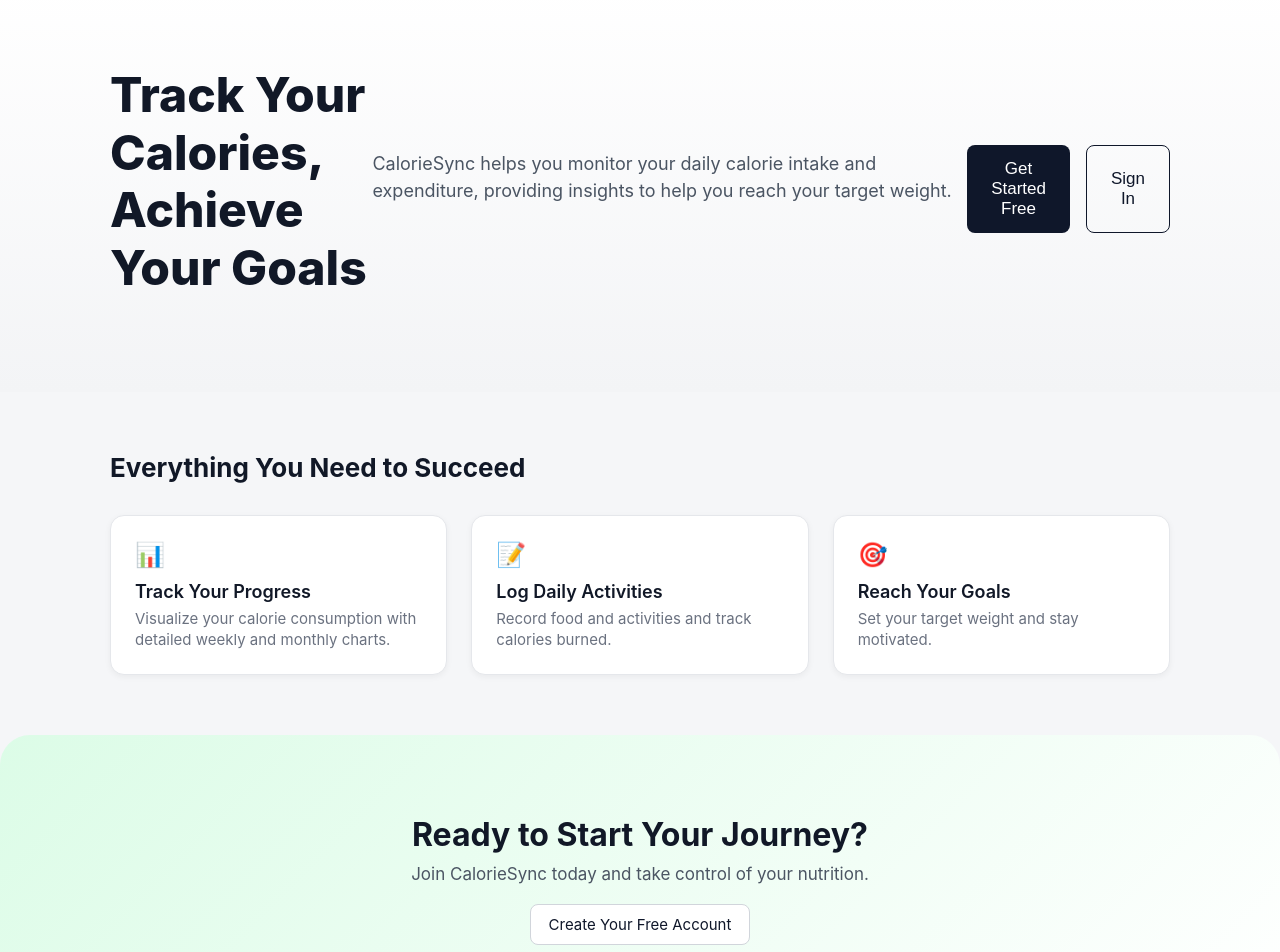
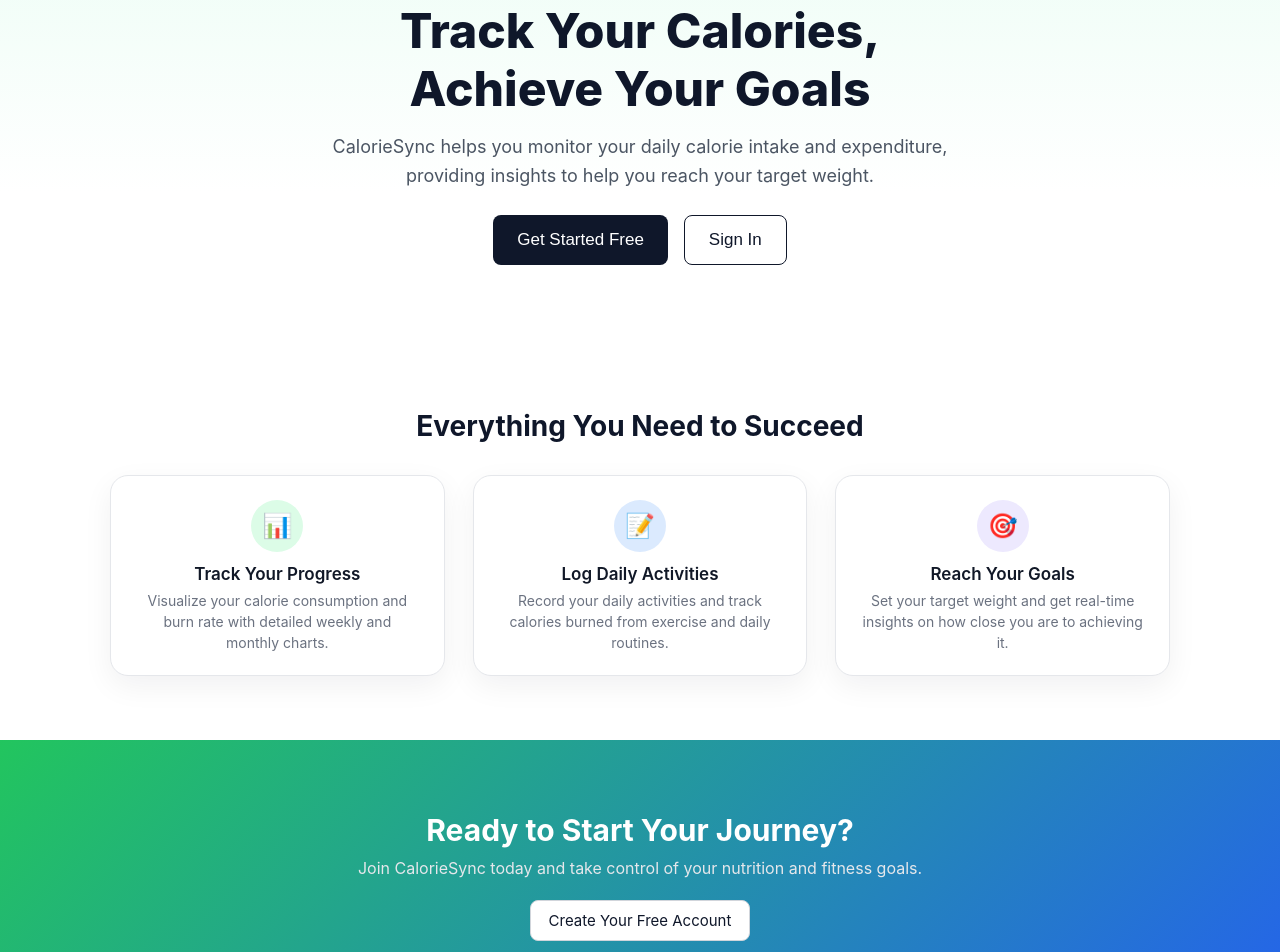
Before and after one commit to dhekane2/fa25-cs409-caloriesync, a React app in the folder caloriesync/frontend/: page / in a window 1280 px wide. Shown: the part 160-1112 px from the top of the page. Built offline with nearby package versions, Linux system fonts and the light colour scheme; the HTML template or start-up script is replaced by a standard one.

Commit message:
update: modify landing page, register page, and mock API.

```diff
--- a/caloriesync/frontend/src/App.css
+++ b/caloriesync/frontend/src/App.css
@@ -131,24 +131,22 @@
 /* ================================
    LANDING PAGE
 ================================ */
+
 .cs-landing-root {
-  padding-top: 80px;
+  padding-top: 0;                 /* Keep top area aligned with header height */
+  background: #ffffff;
 }
 
-/* Hero Section */
+/* Hero Section: top light-green gradient with larger height */
 .cs-hero {
-  padding: 80px 0;
-  background: linear-gradient(to bottom, #ffffff, #f3f4f6);
+  padding: 96px 0 80px;
+  background: linear-gradient(to bottom, #ecfdf5 0%, #ffffff 65%);
 }
 
 .cs-hero-inner {
-  display: flex;
-  align-items: center;
-  justify-content: flex-start;
-}
-
-.cs-hero-content {
-  max-width: 620px;
+  max-width: 760px;
+  margin: 0 auto;
+  text-align: center;
 }
 
 .cs-hero-title {
@@ -156,111 +154,132 @@
   font-weight: 800;
   line-height: 1.2;
   margin-bottom: 16px;
+  color: #0f172a;
 }
 
 .cs-hero-subtitle {
   font-size: 18px;
   color: #4b5563;
-  margin-bottom: 24px;
-  line-height: 1.5;
+  line-height: 1.6;
+  max-width: 640px;
+  margin: 0 auto 24px;
 }
 
 .cs-hero-actions {
-  display: flex;
+  display: inline-flex;
   gap: 16px;
+  flex-wrap: wrap;
+  justify-content: center;
 }
 
-/* Features */
+/* Shared section spacing */
 .cs-section {
-  padding: 60px 0;
+  padding: 64px 0;
+}
+
+/* Features section: white background + 3 centered cards */
+.cs-section-features {
+  background: #ffffff;
 }
 
 .cs-section-title {
-  font-size: 26px;
+  text-align: center;
+  font-size: 28px;
   font-weight: 700;
   margin-bottom: 32px;
+  color: #0f172a;
 }
 
 .cs-feature-grid {
   display: grid;
-  grid-template-columns: repeat(3, 1fr);
-  gap: 24px;
+  grid-template-columns: repeat(3, minmax(0, 1fr));
+  gap: 28px;
 }
 
 .cs-feature-card {
-  background: white;
-  border-radius: 14px;
-  padding: 24px;
-  box-shadow: 0 2px 6px rgba(0, 0, 0, 0.05);
+  background: #ffffff;
+  border-radius: 18px;
+  padding: 24px 24px 22px;
+  text-align: center;
+  box-shadow: 0 10px 30px rgba(15, 23, 42, 0.06);
   border: 1px solid #e5e7eb;
 }
 
-.cs-feature-icon {
+/* Circular icon badge */
+.cs-feature-icon-badge {
+  width: 52px;
+  height: 52px;
+  border-radius: 999px;
+  display: flex;
+  align-items: center;
+  justify-content: center;
   font-size: 24px;
-  margin-bottom: 12px;
+  margin: 0 auto 12px;
+}
+
+.cs-feature-icon-green {
+  background: #dcfce7;
+}
+
+.cs-feature-icon-blue {
+  background: #dbeafe;
+}
+
+.cs-feature-icon-purple {
+  background: #ede9fe;
 }
 
 .cs-feature-title {
-  font-size: 18px;
+  font-size: 17px;
   font-weight: 600;
   margin-bottom: 6px;
 }
 
 .cs-feature-text {
-  font-size: 15px;
+  font-size: 14px;
   color: #6b7280;
-  line-height: 1.4;
+  line-height: 1.5;
 }
 
-/* Feature Icon Colors */
-.cs-feature-icon-green {
-  color: #22c55e;
-}
-.cs-feature-icon-blue {
-  color: #3b82f6;
-}
-.cs-feature-icon-purple {
-  color: #8b5cf6;
-}
-
-/* CTA */
+/* CTA section: full-width gradient block at the bottom */
 .cs-section-cta {
-  padding: 80px 0;
-  text-align: center;
-  background: linear-gradient(135deg, #dcfce7, #ffffff);
-  border-radius: 30px;
+  padding: 72px 0;
+  background: linear-gradient(135deg, #22c55e, #2563eb);
+  color: #ffffff;
 }
 
 .cs-cta-inner {
-  max-width: 600px;
+  max-width: 640px;
   margin: 0 auto;
+  text-align: center;
 }
 
 .cs-cta-title {
-  font-size: 32px;
+  font-size: 30px;
   font-weight: 700;
   margin-bottom: 10px;
 }
 
 .cs-cta-subtitle {
-  font-size: 17px;
-  color: #4b5563;
-  margin-bottom: 20px;
+  font-size: 16px;
+  margin-bottom: 22px;
+  color: #e5e7eb;
 }
 
-/* Footer */
+/* Footer with dark background (like Figma design #2) */
 .cs-footer {
+  background: #020617;
+  color: #9ca3af;
   text-align: center;
-  padding: 40px 0;
-  color: #6b7280;
-  font-size: 14px;
+  padding: 20px 0;
+  font-size: 13px;
 }
 
 /* ================================
    AUTH PAGES — LOGIN / REGISTER
 ================================ */
 
-/* Light green background area (left side) */
+/* Left-side light-green background */
 .cs-main-auth-bg {
   background: linear-gradient(to bottom, #e8fdf0, #f4fff8);
   min-height: calc(100vh - 80px);
@@ -270,15 +289,50 @@
   justify-content: center;
 }
 
-/* Auth Wrapper */
+/* Outer wrapper: center the page; header on top and card below */
 .cs-auth-wrapper {
   width: 100%;
+  max-width: 960px;
   display: flex;
-  justify-content: center;
-  padding: 40px 16px;
+  flex-direction: column;
+  align-items: center;
+  padding: 40px 16px 60px;
 }
 
-/* Auth Card */
+/* Register-only header (logo + title outside the card) */
+.cs-register-header {
+  text-align: center;
+  margin-bottom: 24px;
+}
+
+.cs-register-logo {
+  display: inline-flex;
+  align-items: center;
+  justify-content: center;
+  gap: 8px;
+  font-size: 20px;
+  font-weight: 700;
+  color: #16a34a;
+  margin-bottom: 8px;
+}
+
+.cs-register-logo-mark {
+  font-size: 24px;
+}
+
+.cs-register-title {
+  font-size: 32px;
+  font-weight: 800;
+  margin-bottom: 4px;
+  color: #0f172a;
+}
+
+.cs-register-subtitle {
+  font-size: 14px;
+  color: #64748b;
+}
+
+/* Auth card container (shared by Login / Register) */
 .cs-auth-card {
   background: white;
   padding: 40px;
@@ -289,10 +343,10 @@
 }
 
 .cs-auth-card-wide {
-  max-width: 620px;
+  max-width: 640px;
 }
 
-/* Logo */
+/* Old logo/title classes used inside Login (kept to avoid breaking layout) */
 .cs-auth-logo {
   font-size: 20px;
   font-weight: 700;
@@ -300,7 +354,6 @@
   color: #0f172a;
 }
 
-/* Title + Subtitle */
 .cs-auth-title {
   font-size: 32px;
   font-weight: 800;
@@ -341,12 +394,24 @@
   margin-bottom: 6px;
 }
 
+/* Allow Goal Timeframe label to include an icon */
+.cs-field-label-row {
+  display: inline-flex;
+  align-items: center;
+  gap: 6px;
+}
+
+.cs-field-label-icon {
+  font-size: 15px;
+}
+
 .cs-input {
   width: 100%;
   padding: 10px 14px;
   border-radius: 10px;
-  border: 1px solid #d1d5db;
+  border: 1px solid #e5e7eb;
   font-size: 15px;
+  background: #f9fafb;       /* Light gray background to match your reference design */
 }
 
 .cs-input:focus {
@@ -365,7 +430,7 @@
   width: 130px;
 }
 
-/* Daily target box */
+/* Daily target info box */
 .cs-daily-target {
   background: #f8fafc;
   border-left: 4px solid #22c55e;
@@ -392,7 +457,7 @@
   border-radius: 8px;
 }
 
-/* Footer text */
+/* Footer text under auth card */
 .cs-auth-footer-text {
   text-align: center;
   margin-top: 20px;
@@ -420,7 +485,7 @@
   gap: 32px;
 }
 
-/* Left column + right column */
+/* Left and right columns */
 .cs-dashboard-left,
 .cs-dashboard-right {
   display: flex;
--- a/caloriesync/frontend/src/pages/LandingPage.jsx
+++ b/caloriesync/frontend/src/pages/LandingPage.jsx
@@ -5,10 +5,10 @@
 
   return (
     <div className="cs-landing-root">
-
-      {/* Hero */}
+      {/* Hero section: main heading + description + buttons (centered) */}
       <section className="cs-hero">
-        <div className="cs-container cs-hero-inner">
+        <div className="cs-container">
+          <div className="cs-hero-inner">
             <h1 className="cs-hero-title">
               Track Your Calories,
               <br />
@@ -37,50 +37,58 @@
               </button>
             </div>
           </div>
+        </div>
       </section>
 
-      {/* Features */}
+      {/* Features section: three centered feature cards */}
       <section className="cs-section cs-section-features">
         <div className="cs-container">
           <h2 className="cs-section-title">Everything You Need to Succeed</h2>
 
           <div className="cs-feature-grid">
-
             <div className="cs-feature-card">
-              <div className="cs-feature-icon cs-feature-icon-green">📊</div>
+              <div className="cs-feature-icon-badge cs-feature-icon-green">
+                📊
+              </div>
               <h3 className="cs-feature-title">Track Your Progress</h3>
               <p className="cs-feature-text">
-                Visualize your calorie consumption with detailed weekly
-                and monthly charts.
+                Visualize your calorie consumption and burn rate with detailed
+                weekly and monthly charts.
               </p>
             </div>
 
             <div className="cs-feature-card">
-              <div className="cs-feature-icon cs-feature-icon-blue">📝</div>
+              <div className="cs-feature-icon-badge cs-feature-icon-blue">
+                📝
+              </div>
               <h3 className="cs-feature-title">Log Daily Activities</h3>
               <p className="cs-feature-text">
-                Record food and activities and track calories burned.
+                Record your daily activities and track calories burned from
+                exercise and daily routines.
               </p>
             </div>
 
             <div className="cs-feature-card">
-              <div className="cs-feature-icon cs-feature-icon-purple">🎯</div>
+              <div className="cs-feature-icon-badge cs-feature-icon-purple">
+                🎯
+              </div>
               <h3 className="cs-feature-title">Reach Your Goals</h3>
               <p className="cs-feature-text">
-                Set your target weight and stay motivated.
+                Set your target weight and get real-time insights on how close
+                you are to achieving it.
               </p>
             </div>
-
           </div>
         </div>
       </section>
 
-      {/* CTA */}
+      {/* CTA section: large bottom gradient call-to-action */}
       <section className="cs-section cs-section-cta">
         <div className="cs-container cs-cta-inner">
           <h2 className="cs-cta-title">Ready to Start Your Journey?</h2>
           <p className="cs-cta-subtitle">
-            Join CalorieSync today and take control of your nutrition.
+            Join CalorieSync today and take control of your nutrition and
+            fitness goals.
           </p>
 
           <Link to="/register" className="cs-btn cs-btn-light">
@@ -89,11 +97,10 @@
         </div>
       </section>
 
-      {/* Footer */}
+      {/* Footer: dark background */}
       <footer className="cs-footer">
         © 2025 CalorieSync. All rights reserved.
       </footer>
-
     </div>
   );
 }
--- a/caloriesync/frontend/src/pages/RegisterPage.jsx
+++ b/caloriesync/frontend/src/pages/RegisterPage.jsx
@@ -1,22 +1,23 @@
 import { useState } from 'react';
 import { useNavigate, Link } from 'react-router-dom';
 import { mockSignUp } from '../services/mockApi.js';
-import { calculateDailyTargetCalories } from '../utils/calorieUtils.js';
 
 export default function RegisterPage() {
   const nav = useNavigate();
   const [form, setForm] = useState({
-    name: 'ian',
-    email: 'ian@gmail.com',
+    firstName: '',
+    lastName: '',
+    email: '',
     password: '',
     confirmPassword: '',
     phone: '',
-    age: '24',
-    gender: 'Male',
-    weight: '75',
-    goalWeight: '70',
-    goalTimeValue: '4',
-    goalTimeUnit: 'month',
+    age: '',
+    gender: '',
+    weight: '',
+    goalWeight: '',
+    goalTimeValue: '',
+    // Provide a default unit to prevent empty string issue
+    goalTimeUnit: 'day',
   });
   const [error, setError] = useState('');
 
@@ -28,53 +29,98 @@
     e.preventDefault();
     setError('');
 
-    if (form.password !== form.confirmPassword) {
+    // Extract fields for easier reading and validation
+    const {
+      firstName,
+      lastName,
+      email,
+      password,
+      confirmPassword,
+      age,
+      gender,
+      weight,
+      goalWeight,
+      goalTimeValue,
+      goalTimeUnit,
+    } = form;
+
+    // 1. Validate that all fields except phone are required
+    //    (phone is optional and not validated)
+    if (
+      !firstName.trim() ||
+      !lastName.trim() ||
+      !email.trim() ||
+      !password.trim() ||
+      !confirmPassword.trim() ||
+      !String(age).trim() ||
+      !gender.trim() ||
+      !String(weight).trim() ||
+      !String(goalWeight).trim() ||
+      !String(goalTimeValue).trim()
+      // No need to validate goalTimeUnit because default is "day"
+    ) {
+      setError('Please fill in all fields (except Phone Number).');
+      return;
+    }
+
+    // 2. Password match check
+    if (password !== confirmPassword) {
       setError('Passwords do not match');
       return;
     }
 
     try {
-      await mockSignUp(form);
+      // Include firstName and lastName into API submission
+      await mockSignUp({
+        ...form,
+      });
       nav('/dashboard');
     } catch (err) {
       setError(err.message || 'Sign up failed');
     }
   };
 
-  const canShowTarget =
-    form.weight && form.goalWeight && form.goalTimeValue && form.goalTimeUnit;
-
-  let dailyTarget = null;
-  if (canShowTarget) {
-    dailyTarget = calculateDailyTargetCalories(
-      parseFloat(form.weight),
-      parseFloat(form.goalWeight),
-      parseFloat(form.goalTimeValue),
-      form.goalTimeUnit,
-      parseInt(form.age) || 25,
-      form.gender === 'Male' ? 'male' : 'female',
-    );
-  }
-
   return (
     <div className="cs-auth-wrapper">
-      <div className="cs-auth-card cs-auth-card-wide">
-        <div className="cs-auth-logo">CalorieSync</div>
-        <h1 className="cs-auth-title">Create Your Account</h1>
-        <p className="cs-auth-subtitle">
+      {/* Top logo + title section */}
+      <div className="cs-register-header">
+        <div className="cs-register-logo">
+          <span className="cs-register-logo-mark">∿</span>
+          <span>CalorieSync</span>
+        </div>
+        <h1 className="cs-register-title">Create Your Account</h1>
+        <p className="cs-register-subtitle">
           Start your journey to a healthier you
         </p>
+      </div>
 
+      {/* White card container */}
+      <div className="cs-auth-card cs-auth-card-wide">
         <form className="cs-grid-2" onSubmit={handleSubmit}>
+          {/* First name / Last name */}
           <label className="cs-field">
-            <span className="cs-field-label">Full Name</span>
+            <span className="cs-field-label">First Name</span>
             <input
               className="cs-input"
-              value={form.name}
-              onChange={(e) => update('name', e.target.value)}
+              value={form.firstName}
+              onChange={(e) => update('firstName', e.target.value)}
+              placeholder=""
               required
             />
           </label>
+
+          <label className="cs-field">
+            <span className="cs-field-label">Last Name</span>
+            <input
+              className="cs-input"
+              value={form.lastName}
+              onChange={(e) => update('lastName', e.target.value)}
+              placeholder=""
+              required
+            />
+          </label>
+
+          {/* Email / Password */}
           <label className="cs-field">
             <span className="cs-field-label">Email</span>
             <input
@@ -82,6 +128,7 @@
               type="email"
               value={form.email}
               onChange={(e) => update('email', e.target.value)}
+              placeholder=""
               required
             />
           </label>
@@ -96,29 +143,31 @@
               required
             />
           </label>
-          <label className="cs-field">
+
+          {/* Confirm Password */}
+          <label className="cs-field cs-grid-2-span">
             <span className="cs-field-label">Confirm Password</span>
             <input
               className="cs-input"
               type="password"
               value={form.confirmPassword}
-              onChange={(e) =>
-                update('confirmPassword', e.target.value)
-              }
+              onChange={(e) => update('confirmPassword', e.target.value)}
               required
             />
           </label>
 
-          <label className="cs-field">
-            <span className="cs-field-label">Phone Number</span>
+          {/* Phone number (optional, no required) */}
+          <label className="cs-field cs-grid-2-span">
+            <span className="cs-field-label">Phone Number (Optional)</span>
             <input
               className="cs-input"
               value={form.phone}
               onChange={(e) => update('phone', e.target.value)}
+              placeholder=""
             />
           </label>
 
-          <div className="cs-grid-2-inner">
+          {/* Age / Gender */}
           <label className="cs-field">
             <span className="cs-field-label">Age (0–100)</span>
             <input
@@ -128,22 +177,26 @@
               max="100"
               value={form.age}
               onChange={(e) => update('age', e.target.value)}
+              placeholder=""
+              required
             />
           </label>
+
           <label className="cs-field">
             <span className="cs-field-label">Gender</span>
             <select
               className="cs-input"
               value={form.gender}
               onChange={(e) => update('gender', e.target.value)}
+              required
             >
-                <option>Male</option>
-                <option>Female</option>
+              <option value="">Select gender</option>
+              <option value="Male">Male</option>
+              <option value="Female">Female</option>
             </select>
           </label>
-          </div>
 
-          <div className="cs-grid-2-inner">
+          {/* Current / Goal weight */}
           <label className="cs-field">
             <span className="cs-field-label">Current Weight (kg)</span>
             <input
@@ -151,8 +204,10 @@
               type="number"
               value={form.weight}
               onChange={(e) => update('weight', e.target.value)}
+              required
             />
           </label>
+
           <label className="cs-field">
             <span className="cs-field-label">Goal Weight (kg)</span>
             <input
@@ -160,12 +215,17 @@
               type="number"
               value={form.goalWeight}
               onChange={(e) => update('goalWeight', e.target.value)}
+              required
             />
           </label>
+
+          {/* Goal timeframe */}
+          <div className="cs-field cs-grid-2-span">
+            <div className="cs-field-label cs-field-label-row">
+              <span className="cs-field-label-icon">📅</span>
+              <span>Goal Timeframe</span>
             </div>
 
-          <div className="cs-field cs-grid-2-span">
-            <span className="cs-field-label">Goal Timeframe</span>
             <div className="cs-goal-time-row">
               <input
                 className="cs-input"
@@ -174,45 +234,25 @@
                 step="0.5"
                 value={form.goalTimeValue}
                 onChange={(e) => update('goalTimeValue', e.target.value)}
+                required
               />
               <select
                 className="cs-input cs-goal-time-unit"
                 value={form.goalTimeUnit}
                 onChange={(e) => update('goalTimeUnit', e.target.value)}
+                required
               >
                 <option value="day">Day(s)</option>
                 <option value="week">Week(s)</option>
                 <option value="month">Month(s)</option>
               </select>
             </div>
-            <p className="cs-help-text">
-              How long do you plan to reach your goal weight?
-            </p>
           </div>
 
-          {dailyTarget && (
-            <div className="cs-daily-target cs-grid-2-span">
-              <h4>Your Daily Target</h4>
-              <p>
-                Based on your goal, you&apos;ll need to consume approximately{' '}
-                <span className="cs-daily-target-strong">
-                  {dailyTarget.toLocaleString()}
-                </span>{' '}
-                calories per day to reach {form.goalWeight} kg in{' '}
-                {form.goalTimeValue} {form.goalTimeUnit}
-                {parseFloat(form.goalTimeValue) !== 1 ? 's' : ''}.
-              </p>
-              <p className="cs-daily-target-note">
-                💡 This calculation considers your current weight, age, gender,
-                and assumes moderate activity.
-              </p>
-            </div>
-          )}
+          {/* Error message */}
+          {error && <p className="cs-error-text cs-grid-2-span">{error}</p>}
 
-          {error && (
-            <p className="cs-error-text cs-grid-2-span">{error}</p>
-          )}
-
+          {/* Submit button */}
           <button
             type="submit"
             className="cs-btn cs-btn-dark cs-btn-full cs-grid-2-span"
```
Also changed, not shown: caloriesync/frontend/src/services/mockApi.js (+69 -16 lines). Lines whose indentation alone changed are shown as unchanged.
